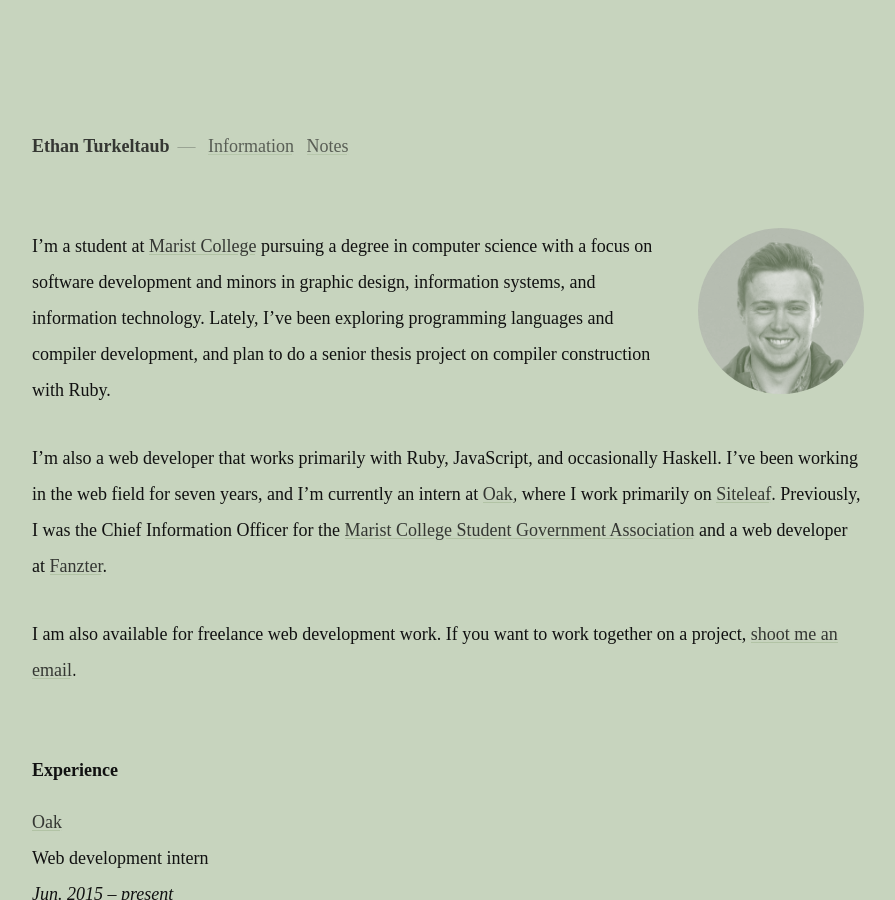
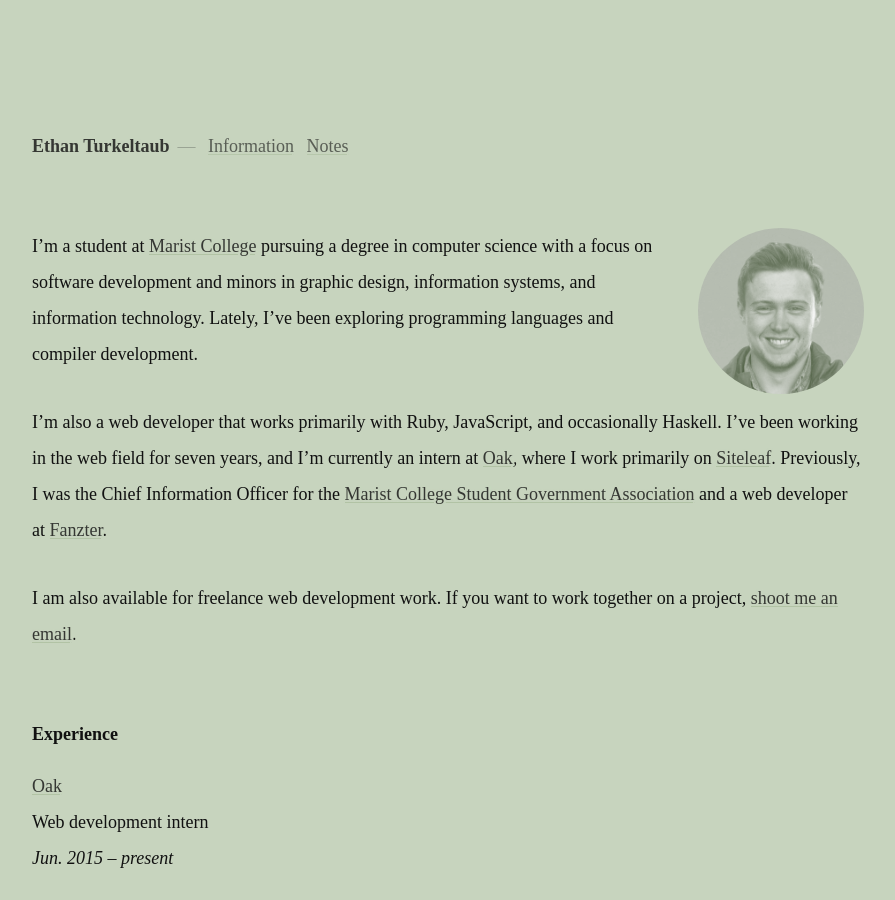
Before and after one commit to ethnt/ethnt.me, a Jekyll site: the page built from information.markdown, in a window 1280 px wide and 900 px high. Shown: the whole window, without its empty margins (96-991 px from the left). Built offline with Jekyll 4.4.1, drawn with Linux system fonts in a browser that asks for light colours.

Commit message:
Updated Information

```diff
--- a/information.markdown
+++ b/information.markdown
@@ -51,9 +50,10 @@ blocks:
     link: http://www.marist.edu/admission/technologyscholarships/
     description: Full four-year tuition, room, and board scholarship
     range: Aug. 2013 – present
+layout: information
 ---
 
-I’m a student at [Marist College](http://marist.edu) pursuing a degree in computer science with a focus on software development and minors in graphic design, information systems, and information technology. Lately, I've been exploring programming languages and compiler development, and plan to do a senior thesis project on compiler construction with Ruby.
+I’m a student at [Marist College](http://marist.edu) pursuing a degree in computer science with a focus on software development and minors in graphic design, information systems, and information technology. Lately, I've been exploring programming languages and compiler development.
 
 I’m also a web developer that works primarily with Ruby, JavaScript, and occasionally Haskell. I’ve been working in the web field for seven years, and I'm currently an intern at [Oak](http://oak.is), where I work primarily on [Siteleaf](http://siteleaf.com). Previously, I was the Chief Information Officer for the [Marist College Student Government Association](http://sga.marist.edu) and a web developer at [Fanzter](http://en.wikipedia.org/wiki/Fanzter).
 
```
Also changed, not shown: other parts of information.markdown (+0 -1 lines).
